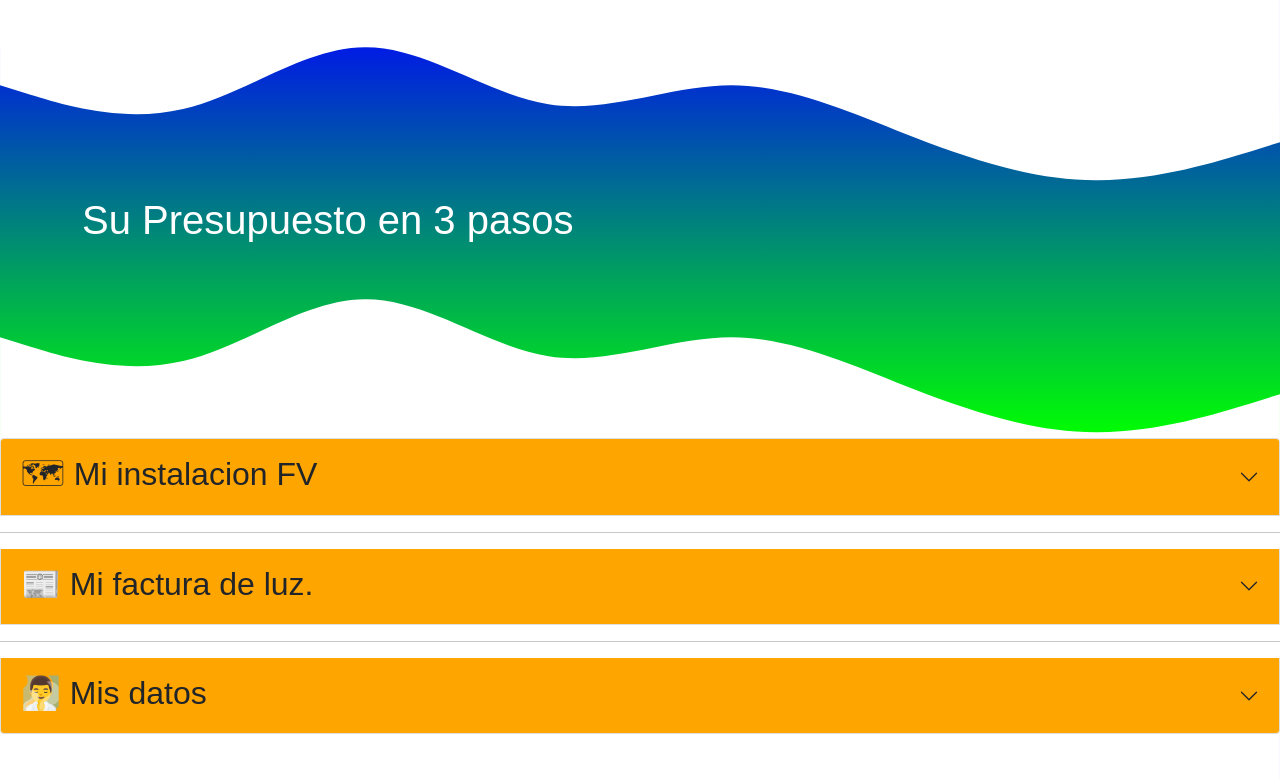
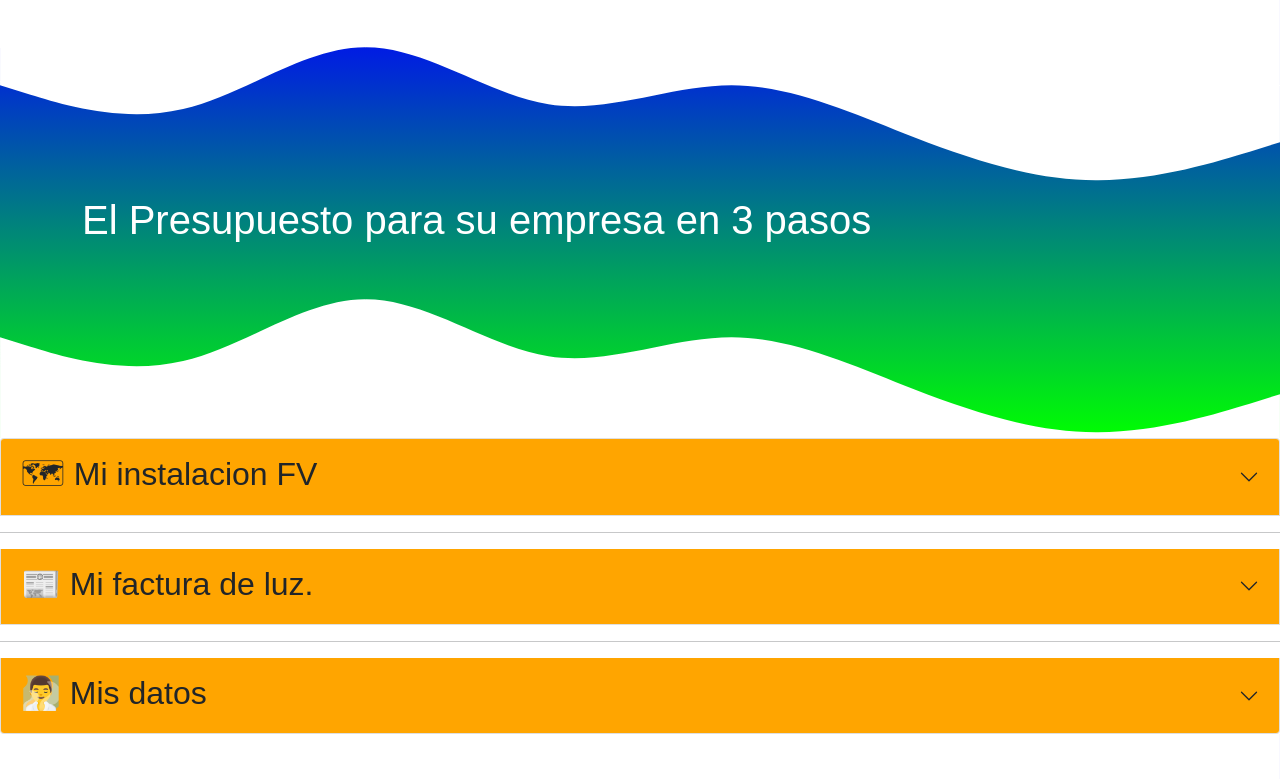
Before and after one commit to asolear/presupuesto_empresa, a plain HTML site: page index.html in a window 1280 px wide. Shown: the top 779 px of the page. Drawn offline with nearby package versions, Linux system fonts and the light colour scheme; some packages are replaced by stand-ins of ours.

Commit message:
prg jue 28 abr 2022 17:23:08 CEST

```diff
--- a/index.html
+++ b/index.html
@@ -116,7 +116,7 @@
       </svg>
       <div class="container">
         <div class="row align-items-center justify-content-center">
-          <h1>Su Presupuesto en 3 pasos</h1>
+          <h1>El Presupuesto para su empresa en 3 pasos</h1>
         </div>
       </div>
       <svg xmlns="http://www.w3.org/2000/svg" viewBox="0 0 1440 210">
```
